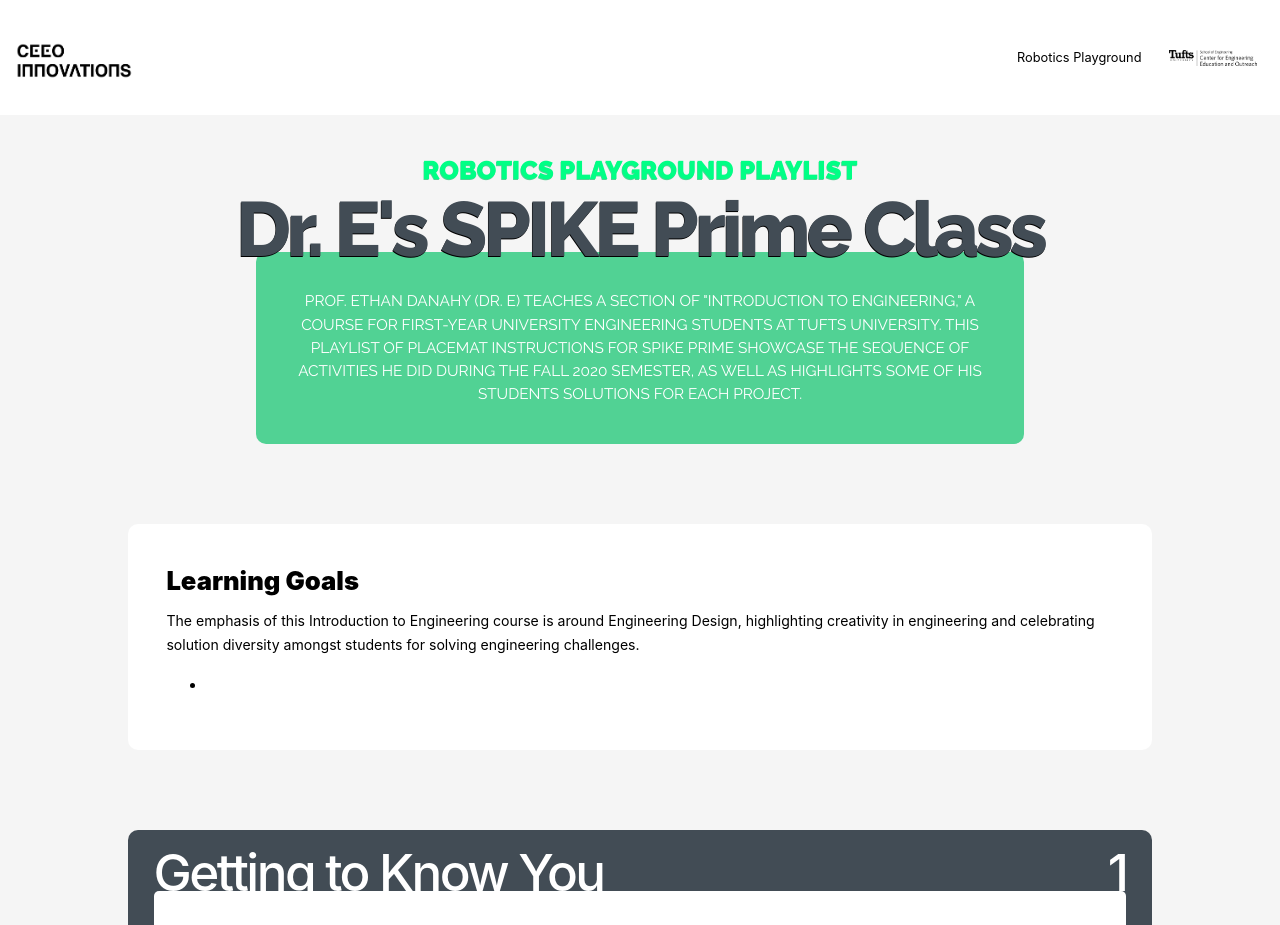
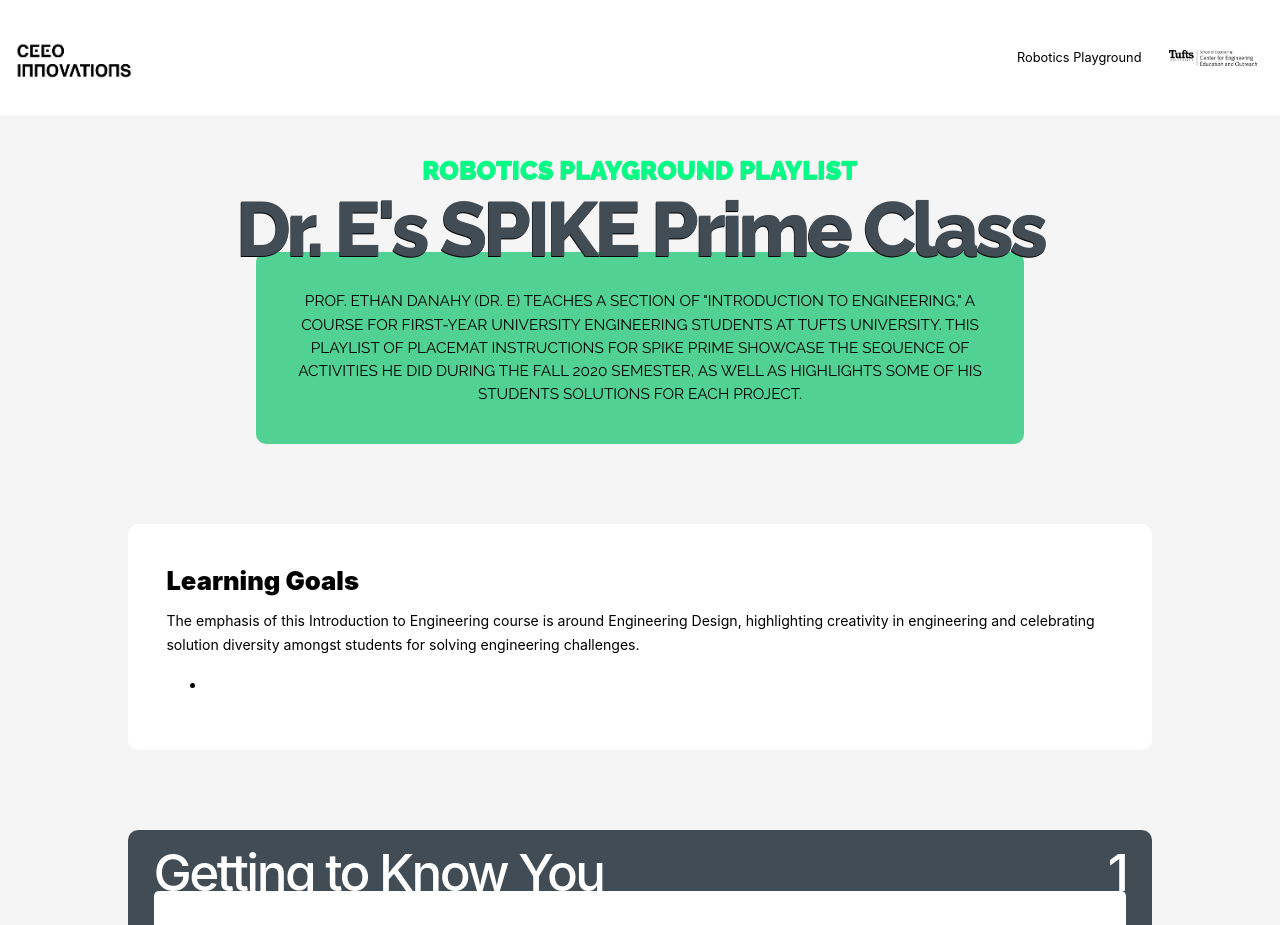
Before and after one commit to ceeoinnovations/RoboticsPlayground, a Jekyll site: the page built from _playlists/dreplaylist.md, in a window 1280 px wide and 1400 px high. Shown: the top 925 px of the window. Built offline with Jekyll 4.4.1, drawn with Linux system fonts in a browser that asks for light colours.

Commit message:
Update Playgroundsubheader Style

```diff
--- a/web/css/playground_style.css
+++ b/web/css/playground_style.css
@@ -58,11 +58,11 @@
 
 @media(max-width:2000px){
 .playgroundsubheader {
-    color: #fff;
+    color: #000;
     margin-left: 20%;
     margin-right: 20%;
     font-weight: 400;
-    background-color: #51d294;
+    /* background-color: #51d294; */
     padding: 3%;
     text-align: center;
     margin-bottom: 5rem;
@@ -72,12 +72,12 @@
 
 @media(max-width:600px){
 .playgroundsubheader {
-    color: #fff;
+    color: #000;
     font-size: 1rem;
     margin-left: 20%;
     margin-right: 20%;
     font-weight: 400;
-    background-color: #51d294;
+    /* background-color: #51d294; */
     padding: 3%;
     text-align: center;
     margin-bottom: 5rem;
@@ -90,12 +90,12 @@
 }
 
 .headplaygroundsubheader {
-    color: #fff;
+    color: #000;
     font-size: 1.2rem;
     /* margin-left: 20%; */
     /* margin-right: 20%; */
     font-weight: 400;
-    background-color: #51d294;
+    /* background-color: #51d294; */
     padding: 2%;
     text-align: center;
     margin-bottom: 0rem;
```
